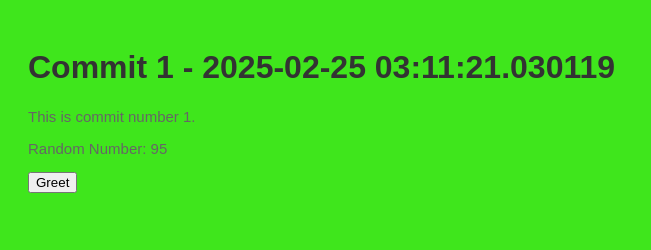
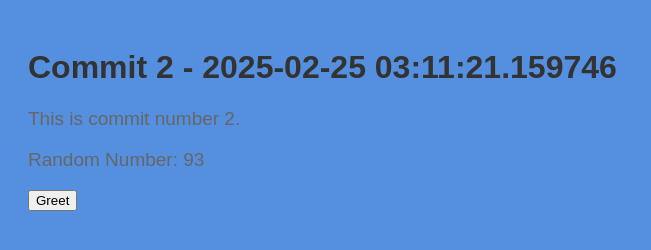
Before and after one commit to legbald0d/myrep-repo-20250225031118, a plain HTML site: page index.html in a window 1280 px wide. Shown: the whole page, without its empty margins (0-651 px from the left). Drawn offline with Linux system fonts and the light colour scheme.

Commit message:
📝 Commit 2 with HTML, CSS, and JS

```diff
--- a/index.html
+++ b/index.html
@@ -2,13 +2,13 @@
     <!DOCTYPE html>
     <html>
     <head>
-        <title>Commit 1 - 2025-02-25 03:11:21.030119</title>
+        <title>Commit 2 - 2025-02-25 03:11:21.159746</title>
         <link rel="stylesheet" href="style.css">
     </head>
     <body>
-        <h1>Commit 1 - 2025-02-25 03:11:21.030119</h1>
-        <p>This is commit number 1.</p>
-        <p>Random Number: 95</p>
+        <h1>Commit 2 - 2025-02-25 03:11:21.159746</h1>
+        <p>This is commit number 2.</p>
+        <p>Random Number: 93</p>
         <button onclick="greet()">Greet</button>
         <script src="script.js"></script>
     </body>
--- a/script.js
+++ b/script.js
@@ -2,4 +2,4 @@
     function greet() {
         alert('Hello from commit ' + commitNumber + '!');
     }
-    var commitNumber = 1;
+    var commitNumber = 2;
--- a/style.css
+++ b/style.css
@@ -1,7 +1,7 @@
 
     body {
         font-family: Arial, sans-serif;
-        background-color: #3fe61c;
+        background-color: #5590e0;
         padding: 20px;
     }
     h1 {
@@ -9,5 +9,5 @@
     }
     p {
         color: #666;
-        font-size: 15px;
+        font-size: 19px;
     }
```
